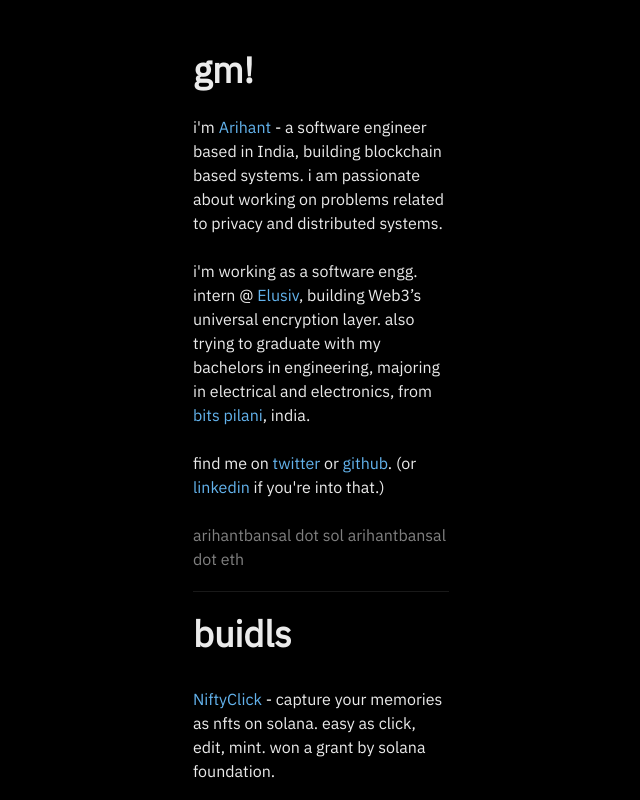
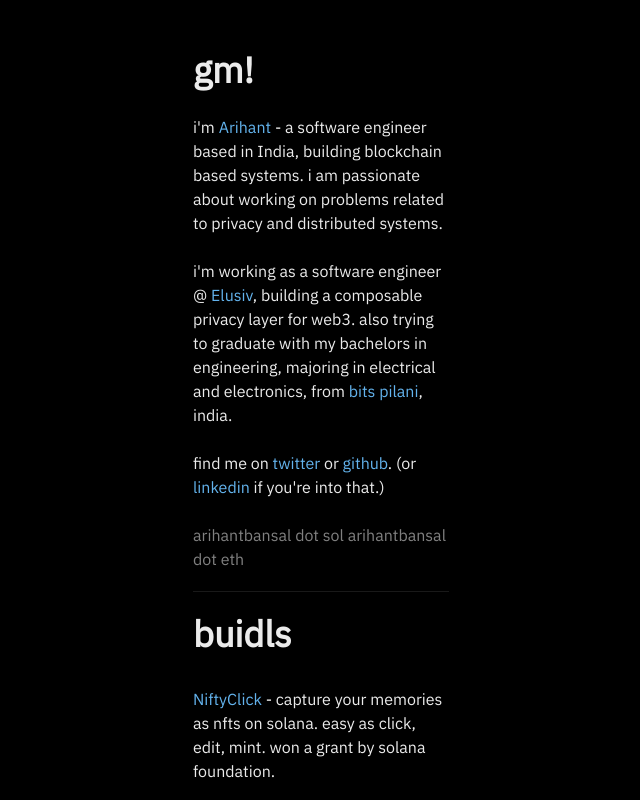
Before and after one commit to arihantbansal/portfolio, a Next.js app: page / in a window 1280 px wide. Shown: the top 800 px of the page, without its empty margins (319-959 px from the left). Built offline with nearby package versions, Linux system fonts and the light colour scheme.

Commit message:
feat: update to fte

```diff
--- a/pages/index.tsx
+++ b/pages/index.tsx
@@ -39,9 +39,8 @@
 					</Text>
 					<br />
 					<Text>
-						i&apos;m working as a software engg. intern @{" "}
-						<CustomLink href="https://elusiv.io/">Elusiv</CustomLink>, building Web3’s universal
-						encryption layer. also trying to graduate with my bachelors in engineering, majoring in
+						i&apos;m working as a software engineer @{" "}
+						<CustomLink href="https://elusiv.io/">Elusiv</CustomLink>, building a composable privacy layer for web3. also trying to graduate with my bachelors in engineering, majoring in
 						electrical and electronics, from{" "}
 						<CustomLink href="https://www.bits-pilani.ac.in/goa">bits pilani</CustomLink>, india.
 					</Text>
```
